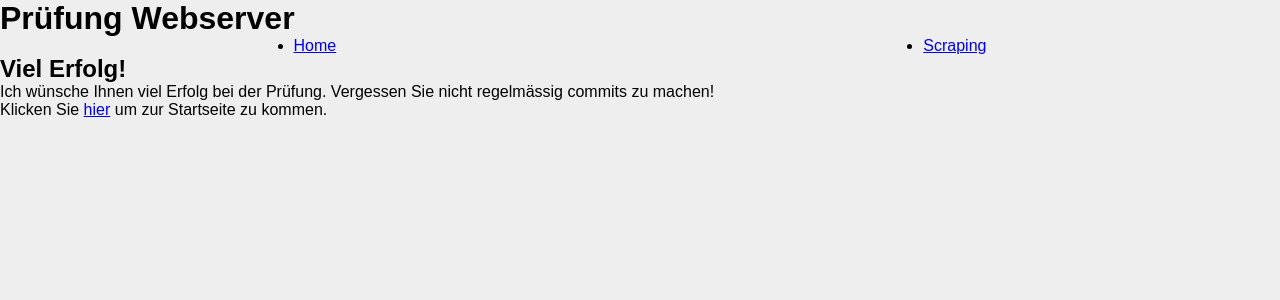
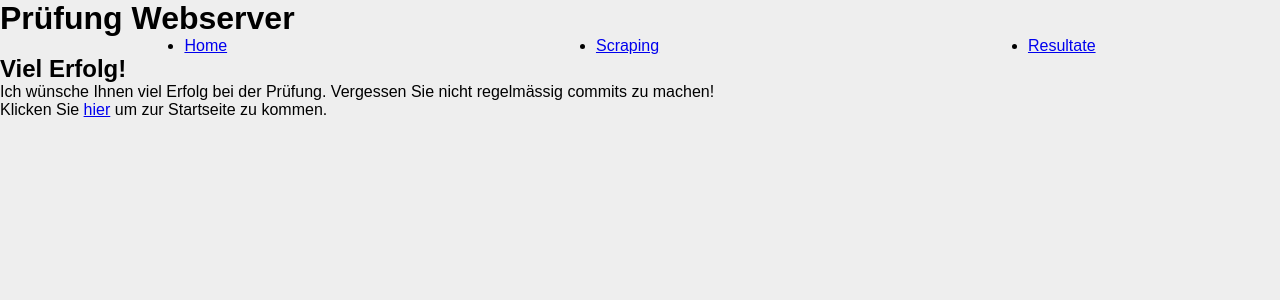
Before and after one commit to cedricgeissmann/pruefung-webserver-1mz, a Flask app: page / in a window 1280 px wide. Shown: the top 300 px of the page. Run offline with Flask 2, Linux system fonts and the light colour scheme.

Commit message:
azfgabe 3

```diff
--- a/templates/base.html
+++ b/templates/base.html
@@ -16,6 +16,9 @@
         <li class="nav-item">
             <a class="nav-link" href="/scraping">Scraping</a>
         </li>
+        <li class="nav-item">
+            <a class="nav-link" href="/results">Resultate</a>
+        </li>
     </ul>
     <div id="content">
     {% block content %}
```
